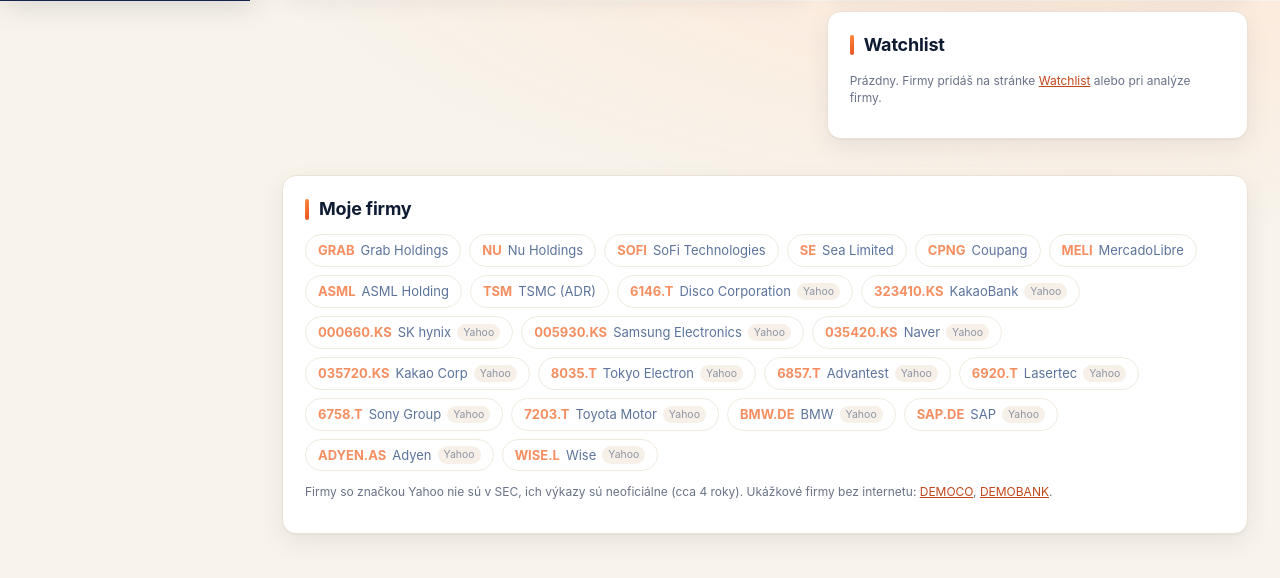
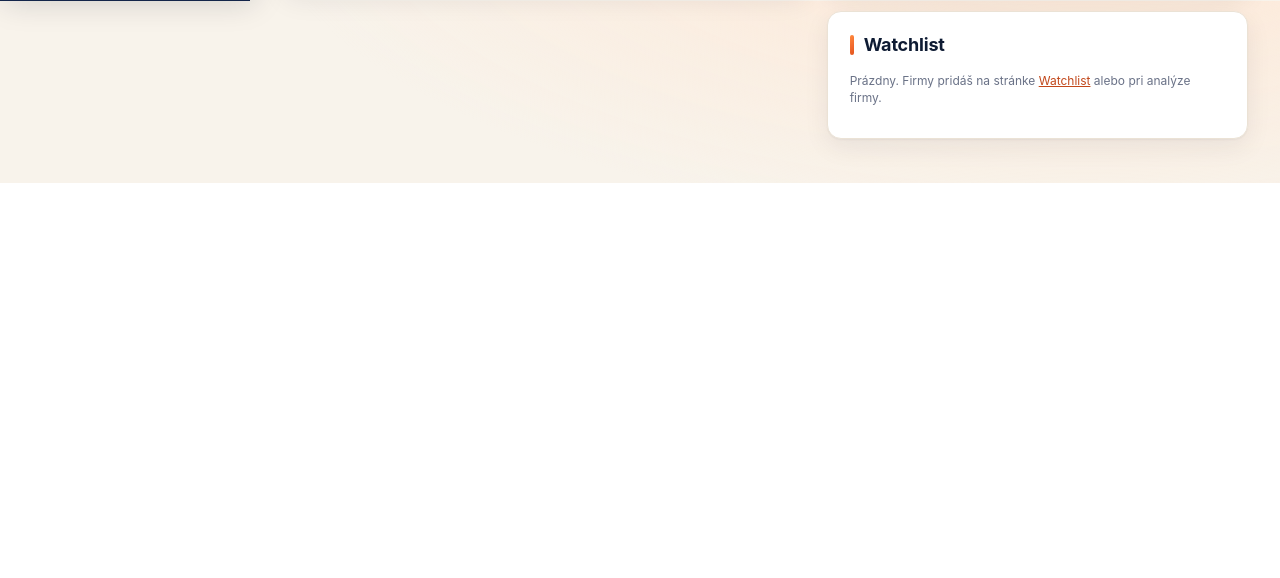
Before and after one commit to martik-wq/investapp, a Flask app: page / in a window 1280 px wide. Shown: the part 799-1377 px from the top of the page. After the commit the page ends 982 px from the top, so only its background shows below. Run offline with Flask 3, Linux system fonts and the light colour scheme; data that the repository does not hold is empty.

Commit message:
style: úvodná stránka bez sekcie Moje firmy
Co-Authored-By: Claude Opus 5.5 <noreply@anthropic.com>
Claude-Session: https://claude.ai/code/session_0115kAKioW5i2RtVMRadF9BF

```diff
--- a/app.py
+++ b/app.py
@@ -1196,8 +1196,7 @@ def index():
     greet = "Dobré ráno" if hour < 10 else "Dobrý deň" if hour < 18 else "Dobrý večer"
     days = ["pondelok", "utorok", "streda", "štvrtok", "piatok", "sobota", "nedeľa"]
     t = date.today()
-    import directory
-    return render_template("index.html", page="home", section=None, greet=greet, firms=directory.entries(),
+    return render_template("index.html", page="home", section=None, greet=greet,
                            today=f"{days[t.weekday()]} {t.day}. {t.month}. {t.year}",
                            has_pf=bool(portfolio.load_store()["txns"]), has_watch=bool(watchlist.load()))
 
--- a/templates/index.html
+++ b/templates/index.html
@@ -40,14 +40,6 @@
   </div>
 </div>
 
-{% if firms %}
-<div class="card firms">
-  <h2>Moje firmy</h2>
-  <div class="chips">{% for f in firms %}<a class="chip" href="{{ url_for('section_view', ticker=f.symbol, section='overview') }}"><b>{{ f.symbol }}</b> {{ f.name }}{% if f.src != 'sec' %} <i>Yahoo</i>{% endif %}</a>{% endfor %}</div>
-  <p class="note">Firmy so značkou Yahoo nie sú v SEC, ich výkazy sú neoficiálne (cca 4 roky). Ukážkové firmy bez internetu: <a href="{{ url_for('section_view', ticker='DEMOCO', section='overview') }}">DEMOCO</a>, <a href="{{ url_for('section_view', ticker='DEMOBANK', section='overview') }}">DEMOBANK</a>.</p>
-</div>
-{% endif %}
-
 <script>
 (function () {
   function load(name, targets) {
```
Also changed, not shown: tests/test_pipeline.py (+3 -1 lines).
